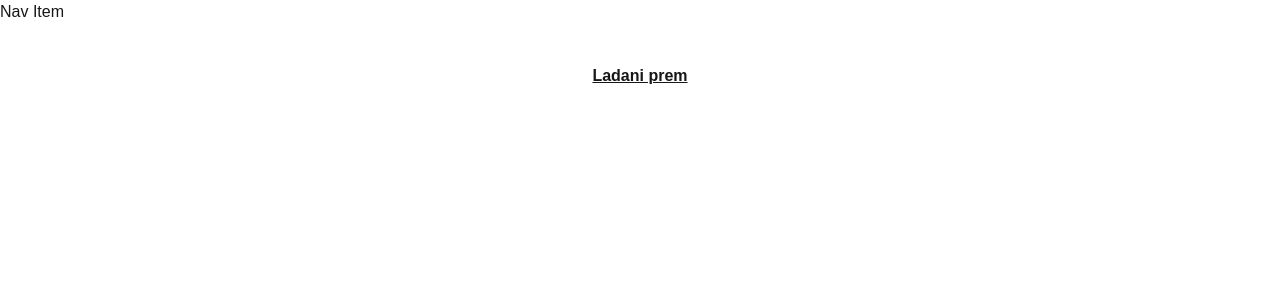
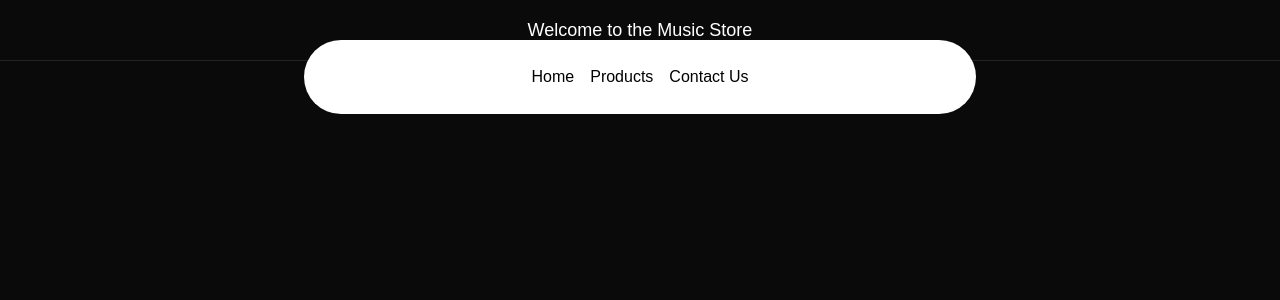
Before and after one commit to ladaniprem/01-musicnextjs, a Next.js app: page / in a window 1280 px wide. Shown: the top 300 px of the page. Built offline with nearby package versions, Linux system fonts and the light colour scheme.

Commit message:
Implement Navbar component with menu items and integrate into layout

```diff
--- a/src/app/components/Navbar.tsx
+++ b/src/app/components/Navbar.tsx
@@ -1,9 +1,38 @@
+"use client";
+import React, { useState } from "react";
+import { HoveredLink, Menu, MenuItem } from "./ui/navbar-menu";
+import { cn } from "@/app/lib/utils";
+import Link from "next/link";
 
+export default function Navbar({ className }: { className?: string }) {
+  const [active, setActive] = useState<string | null>(null);
+  return (
+    <div
+      className={cn("fixed top-10 inset-x-0 max-w-2xl mx-auto z-50", className)}
+    >
 
-export default function Navbar() {
-  return (
-    <div>
-      Nav bar
+      <Menu setActive={setActive}>
+        <Link href="/" onClick={() => setActive("Home")}>
+        <MenuItem setActive={setActive} active={active} item="Home">
+
+        </MenuItem>
+        </Link>
+      <MenuItem setActive={setActive} active={active} item="Products">
+        <div className="flex flex-col space-y-4 text-sm">
+          <HoveredLink href="/products">All Products</HoveredLink>
+          <HoveredLink href="/products">Basic Music</HoveredLink>
+          <HoveredLink href="/products">Basic Music Theory</HoveredLink>
+          <HoveredLink href="/products">Song Writing</HoveredLink>
+          <HoveredLink href="/products">Music Production</HoveredLink>
+        </div>
+      </MenuItem>
+      <Link href={"/contact"}>
+      <MenuItem setActive={setActive} active={active} item="Contact Us">
+
+      </MenuItem>
+      </Link>
+
+    </Menu>
     </div>
   )
 }
--- /dev/null
+++ b/src/app/components/ui/navbar-menu.tsx
@@ -0,0 +1,127 @@
+"use client";
+import React from "react";
+import { motion } from "motion/react";
+import Image from "next/image";
+
+
+const transition = {
+  type: "spring" as const,
+  mass: 0.5,
+  damping: 11.5,
+  stiffness: 100,
+  restDelta: 0.001,
+  restSpeed: 0.001,
+};
+
+export const MenuItem = ({
+  setActive,
+  active,
+  item,
+  children,
+}: {
+  setActive: (item: string) => void;
+  active: string | null;
+  item: string;
+  children?: React.ReactNode;
+}) => {
+  return (
+    <div onMouseEnter={() => setActive(item)} className="relative ">
+      <motion.p
+        transition={{ duration: 0.3 }}
+        className="cursor-pointer text-black hover:opacity-[0.9] dark:text-white"
+      >
+        {item}
+      </motion.p>
+      {active !== null && (
+        <motion.div
+          initial={{ opacity: 0, scale: 0.85, y: 10 }}
+          animate={{ opacity: 1, scale: 1, y: 0 }}
+          transition={transition}
+        >
+          {active === item && children && (
+            <div className="absolute top-[calc(100%_+_1.2rem)] left-1/2 transform -translate-x-1/2 pt-4">
+              <motion.div
+                transition={transition}
+                layoutId="active" // layoutId ensures smooth animation
+                className="bg-white dark:bg-black backdrop-blur-sm rounded-2xl overflow-hidden border border-black/[0.2] dark:border-white/[0.2] shadow-xl"
+              >
+                <motion.div
+                  layout // layout ensures smooth animation
+                  className="w-max h-full p-4"
+                >
+                  {children}
+                </motion.div>
+              </motion.div>
+            </div>
+          )}
+        </motion.div>
+      )}
+    </div>
+  );
+};
+
+export const Menu = ({
+  setActive,
+  children,
+}: {
+  setActive: (item: string | null) => void;
+  children: React.ReactNode;
+}) => {
+  return (
+    <nav
+      onMouseLeave={() => setActive(null)} // resets the state
+      className="relative rounded-full border border-transparent dark:bg-black dark:border-white/[0.2] bg-white shadow-input flex justify-center space-x-4 px-8 py-6 "
+    >
+      {children}
+    </nav>
+  );
+};
+
+export const ProductItem = ({
+  title,
+  description,
+  href,
+  src,
+}: {
+  title: string;
+  description: string;
+  href: string;
+  src: string;
+}) => {
+  return (
+    <a href={href} className="flex space-x-2">
+      <Image
+        src={src}
+        width={140}
+        height={70}
+        alt={title}
+        className="shrink-0 rounded-md shadow-2xl"
+      />
+      <div>
+        <div>
+          <h4 className="text-xl font-bold mb-1 text-black dark:text-white">
+            {title}
+          </h4>
+          <p className="text-neutral-700 text-sm max-w-[10rem] dark:text-neutral-300">
+          {description}
+        </p>
+        </div>
+      </div>
+    </a>
+  );
+};
+
+interface HoveredLinkProps extends React.AnchorHTMLAttributes<HTMLAnchorElement> {
+  children: React.ReactNode;
+}
+
+export const HoveredLink = ({ children, ...rest }: HoveredLinkProps) => {
+  return (
+    <a
+      {...rest}
+      className="text-neutral-700 dark:text-neutral-200 hover:text-black "
+    >
+      {children}
+    </a>
+  );
+};
--- a/src/app/layout.tsx
+++ b/src/app/layout.tsx
@@ -1,6 +1,7 @@
 import type { Metadata } from "next";
 import { Geist, Geist_Mono } from "next/font/google";
 import "./globals.css";
+import Navbar from "./components/Navbar";
 
 const geistSans = Geist({
   variable: "--font-geist-sans",
@@ -23,14 +24,19 @@ export default function RootLayout({
   children: React.ReactNode;
 }>) {
   return (
-    <html lang="en">
+    <html lang="en" className="dark">
       <body
         className={`${geistSans.variable} ${geistMono.variable} antialiased`}
       >
-        <h2>
-          Nav Item
-        </h2>
-        {children}
+        <div className="fixed inset-0 bg-gradient-to-b from-white to-gray-100 dark:from-black dark:to-gray-900" />
+        <div className="relative flex min-h-screen flex-col">
+          <Navbar />
+          <div className="flex-grow">
+            <main className="flex-grow">
+              {children}
+            </main>
+          </div>
+        </div>
       </body>
     </html>
   );
--- a/src/app/page.tsx
+++ b/src/app/page.tsx
@@ -1,8 +1,10 @@
-
 export default function Home() {
   return (
-   <h1 className="tetx-3xl font-bold underline text-center mt-10">
-    Ladani prem
-   </h1>
+    <main className="flex flex-col min-h-screen bg-black/[0.96] antialiased bg-grid-white/[0.02]">
+      {/* Navbar */}
+      <nav className="w-full py-4 px-6 border-b border-white/10">
+        <div className="text-white text-center text-lg">  Welcome to the Music Store</div>
+      </nav>
+    </main>
   )
 }
```
